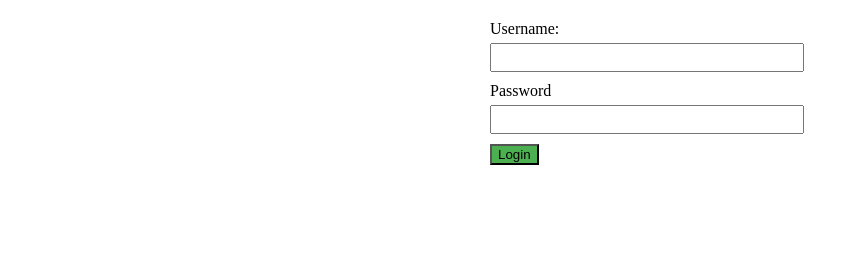
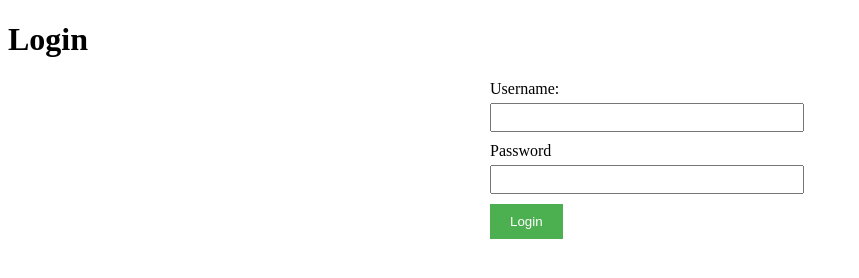
Before and after one commit to iamneo-production/eadeafda305677782bfdbccbfebeddone, a plain HTML site: page public/index.html in a window 1280 px wide. Shown: the whole page, without its empty margins (0-859 px from the left). Drawn offline with Linux system fonts and the light colour scheme.

Commit message:
Backup Commit

```diff
--- a/public/index.html
+++ b/public/index.html
@@ -8,6 +8,7 @@
   <title>Validation</title>
 </head>
 <body>
+  <h1>Login</h1>
   <div class="container">
   <form>
     <label for="username">Username:</label>
--- a/public/style.css
+++ b/public/style.css
@@ -19,6 +19,12 @@ input{
 }
 .button{
     background-color: #4CAF50;
-    padding-top: 10
+    padding-top: 10px;
+    padding-bottom: 10px;
+    padding-left: 20px;
+    padding-right: 20px;
+    color: white;
+    border: none;
+    cursor: pointer;
 
 }
```
